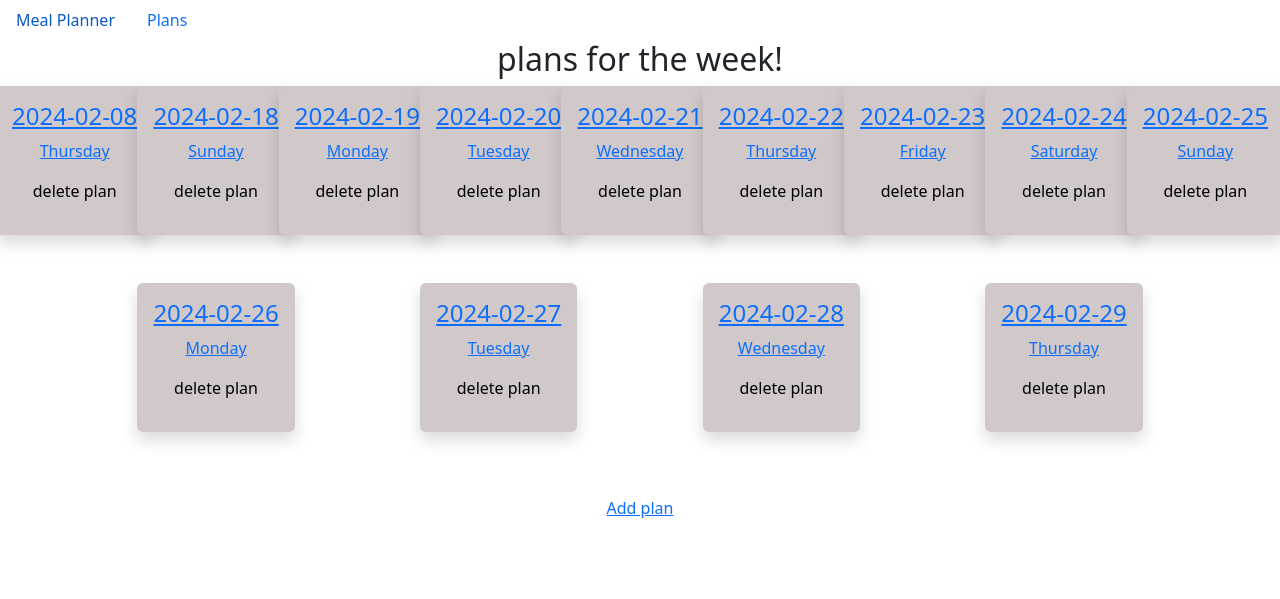
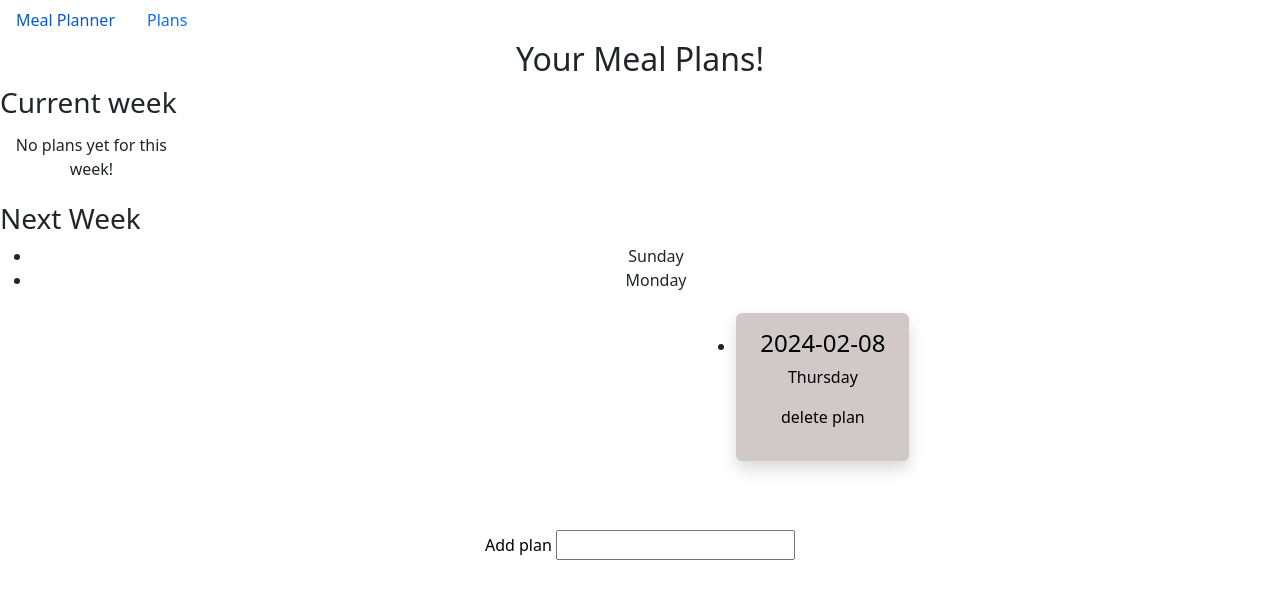
Before and after one commit to CodinApe/meal_planner, a Django app: page /plans/ in a window 1280 px wide. Shown: the top 599 px of the page. Run offline with Django 4.2, Linux system fonts and the light colour scheme; data comes from the database, SQL or seed files in the repository; both versions use the stored data as it was after the commit; some libraries are stand-ins or nearby versions.

Commit message:
styling
began structure and code for plans.html styling and the plans view function. The view now displays current week and next week in two rows,

```diff
--- a/meal_plans/models.py
+++ b/meal_plans/models.py
@@ -13,13 +13,13 @@
     dinner = models.TextField(default="")
     snacks = models.TextField(default="")"""
 
-    current_date = datetime.date.today()
-    the_day = current_date.weekday()
-    week_days = ['Monday', 'Tuesday', 'Wednesday', 'Thursday', 'Friday', 'Saturday', 'Sunday']
-    current_day = week_days[the_day]
+    # current_date = datetime.date.today()
+    # the_day = current_date.weekday()
+    # week_days = ['Monday', 'Tuesday', 'Wednesday', 'Thursday', 'Friday', 'Saturday', 'Sunday']
+    # current_day = week_days[the_day]
 
     # allows user to delete item based on boolean
-    delete_plan = False
+    # delete_plan = False
 
     def clean(self):
         """Performs validation to data and inputs automatically, but this adds a
--- a/meal_plans/static/styles.css
+++ b/meal_plans/static/styles.css
@@ -9,7 +9,7 @@
     font-size: 20px;
 }
 
-h4 a, p a {
+h4 a, p a, div a {
     color: black;
     text-decoration: none;
 }
@@ -19,6 +19,10 @@
     color: black;
 }
 
+.h3Plans {
+    text-align: left;
+}
+
 #plansSection {
     margin: 0 auto;
     text-align: center;
@@ -26,24 +30,60 @@
 }
 
 #todayPlan {
-    /* position: absolute;
-    top: 500px; */
+    width: 25%;
+    margin: 0 auto;
+
 }
 
-#plansList {
-    display: flex;
-    flex-wrap: wrap;
-    flex-direction: row;
-    justify-content: space-evenly;
+.weekPlans {
+    display: grid;
+    grid-template-columns: 1fr 1fr 1fr 1fr 1fr 1fr 1fr;
+    grid-template-rows: 1fr;
+    /* justify-content:left; */
     padding-left: 0;
-    /* flex */
+}
+
+.weekPlans li {
+    margin: 5px;
+}
+
+.planSunday {
+    grid-column: 1/2;
+    grid-row: 1/2;
+}
+
+.planMonday {
+    grid-column: 2/3;
+    grid-row: 1/2;
+}
+
+.planTuesday {
+    grid-column: 3/4;
+    grid-row: 1/2;
+}
+
+.planWednesday {
+    grid-column: 4/5;
+    grid-row: 1/2;
+}
+
+.planThursday {
+    grid-column: 5/6;
+    grid-row: 1/2;
+}
+
+.planFriday {
+    grid-column: 6/7;
+    grid-row: 1/2;
+}
+
+.planSaturday {
+    grid-column: 7/8;
+    grid-row: 1/2;
 }
 
 .planLi {
     background-color: rgb(209, 201, 201);
-    /* margin: 0 auto;
-    border: 2px solid black; */
-
 }
 
 /* plan.html specific */
@@ -53,3 +93,9 @@
     width: 50%;
     flex-direction: row;
 }
+
+/* new_plan  */
+
+#container .items {
+    display: none;
+}
--- a/meal_plans/templates/meal_plans/base.html
+++ b/meal_plans/templates/meal_plans/base.html
@@ -21,7 +21,7 @@
 "https://ajax.googleapis.com/ajax/libs/jqueryui/1.12.1/jquery-ui.min.js">
     </script>
 
-    {% comment %} select 2 {% endcomment %}
+    <!-- select 2 -->
     <link href="https://cdn.jsdelivr.net/npm/select2@4.1.0-rc.0/dist/css/select2.min.css" rel="stylesheet" />
 <script src="https://cdn.jsdelivr.net/npm/select2@4.1.0-rc.0/dist/js/select2.min.js"></script>
 
--- a/meal_plans/templates/meal_plans/plans.html
+++ b/meal_plans/templates/meal_plans/plans.html
@@ -3,21 +3,21 @@
 
 {% block content %}
 <section id="plansSection">
-    <h2>plans for the week!</h2>
-    {% for plan in plans %}
+    <h2>Your Meal Plans!</h2>
+    {% for plan in weekOne %}
     {% if today == plan.date %}
-        <p id="todayPlan" class= "row">
-            <div class="planLi">
-                <a href="{% url 'meal_plans:plan' plan.id %}"><h3>Today: {{ plan.day_of_week }}</h3>
-                    <p>{{ today }} </p></a>
-            </div>
-        </p>
+        <div class="" id="todayPlan">
+            <a href="{% url 'meal_plans:plan' plan.id %}"><h3>Today: </h3>
+                <p>{{ plan.day_of_week }}</p>
+                <p>{{ today }} </p></a>
+        </div>
     {% endif %}
     {% endfor %}
-    <ul id="plansList" class="">
-    {% for plan in plans %}
-    {% if today != plan.date %}
-        <li class= "row">
+
+    <h3 class="h3Plans">Current week</h3>
+    <ul id="weekOnePlans" class="weekPlans">
+    {% for plan in weekOne %}
+        <li class= "plan{{ plan.day_of_week }}">
             <div class="planLi shadow p-3 mb-5 rounded">
                 <a href="{% url 'meal_plans:plan' plan.id %}">
                 <h4 >{{ plan }}</h4>
@@ -26,7 +26,28 @@
                 <p><a href="{% url 'meal_plans:delete_plan' plan.id %}">delete plan</a></p>
             </div>
         </li>
-    {% endif %}
+    {% empty %}
+        <li>No plans yet for this week!</li>
+    {% endfor %}
+    </ul>
+
+    <h3 class="h3Plans">Next Week</h3>
+    <ul>
+        <li>Sunday</li>
+        <li>Monday</li>
+    </ul>
+
+    <ul id="weekTwoPlans" class="weekPlans">
+    {% for plan in weekTwo %}
+        <li class= "plan{{ plan.day_of_week }}">
+            <div class="planLi shadow p-3 mb-5 rounded">
+                <a href="{% url 'meal_plans:plan' plan.id %}">
+                <h4 >{{ plan }}</h4>
+                <p>{{ plan.day_of_week }} </p></a>
+
+                <p><a href="{% url 'meal_plans:delete_plan' plan.id %}">delete plan</a></p>
+            </div>
+        </li>
 
     {% empty %}
         <li>No plans yet for this week!</li>
@@ -34,8 +55,51 @@
     </ul>
 
     <a href="{% url 'meal_plans:new_plan' %}">Add plan</a>
+
+    <input type="text" id="datepicker">
+
+    <script>
+        $(document).ready( function() {
+        $( "#datepicker" ).datepicker({
+            onSelect: function(date) {
+                // Redirect to plans for the selected date
+                window.location.href = "{% url 'meal_plans:plans_for_date' %}?date=" + date;
+            }
+        });
+
+    });
+    </script>
 </section>
 
+<section>
+    <!-- <div class="calendar-container">
+    <header class="calendar-header">
+        <p class="calendar-current-date"></p>
+        <div class="calendar-navigation">
+            <span id="calendar-prev"
+                  class="material-symbols-rounded">
+                chevron_left
+            </span>
+            <span id="calendar-next"
+                  class="material-symbols-rounded">
+                chevron_right
+            </span>
+        </div>
+    </header> -->
 
+    <!-- <div class="calendarContainer">
+        <ul class="daysOfTheWeek">
+            <li>Sun</li>
+            <li>Mon</li>
+            <li>Tue</li>
+            <li>Wed</li>
+            <li>Thu</li>
+            <li>Fri</li>
+            <li>Sat</li>
+        </ul>
+        <ul id="calenderList"></ul>
+    </div> -->
+
+</section>
 
 {% endblock content %}
--- /dev/null
+++ b/meal_plans/templates/meal_plans/plans_template.html
@@ -0,0 +1,2 @@
+<p>HEllo</p>
+<p>bye</p>
--- a/meal_plans/urls.py
+++ b/meal_plans/urls.py
@@ -20,4 +20,6 @@
     path('edit_plan/', views.edit_plan, name='edit_plan'),
 
     path('delete_plan/<int:plan_id>/', views.delete_plan, name='delete_plan'),
+
+    path('plans_for_date', views.plans_for_date, name='plans_for_date'),
 ]
--- a/meal_plans/views.py
+++ b/meal_plans/views.py
@@ -1,9 +1,8 @@
-from django.shortcuts import render, redirect
+from django.shortcuts import render, redirect, get_object_or_404
 from django.forms import formset_factory
 from django.http import HttpResponse, JsonResponse
-from datetime import date
 import calendar
-import datetime
+from datetime import datetime, date, timedelta
 
 from .models import Plan, FoodItem
 
@@ -19,8 +18,19 @@
     """Show all the plans"""
     plans = Plan.objects.order_by('date')
     today = date.today()
+    todaysDate = datetime.now().date()
 
-    context = {'plans': plans, 'today':today}
+    week1Start = todaysDate - timedelta(days=todaysDate.weekday() + 1)
+    week1End = week1Start + timedelta(days=6)
+    week2Start = week1End + timedelta(days=1)
+    week2End = week2Start + timedelta(days=6)
+
+    weekOne = Plan.objects.filter(date__range = [week1Start, week1End])
+    weekTwo = Plan.objects.filter(date__range = [week2Start, week2End])
+
+
+
+    context = {'plans': plans, 'today':today, 'weekOne':weekOne, 'weekTwo': weekTwo}
     return render(request, 'meal_plans/plans.html', context)
 
 def plan(request, plan_id):
@@ -29,6 +39,14 @@
     fooditems = plan.fooditem_set.all().order_by('id')
     context = {'plan': plan, 'fooditems': fooditems}
     return render(request, 'meal_plans/plan.html', context)
+
+# CHATGPT SOLUTION FOR displaying jQuery datepicker and loading plan for day selected
+def plans_for_date(request):
+    if request.method == 'GET':
+        selectedDate = request.GET.get('date')
+        formattedDate = datetime.strptime(selectedDate, "%m/%d/%Y").strftime("%Y-%m-%d")
+        item = get_object_or_404(Plan, date = formattedDate)
+    return render(request, 'meal_plans/plans_template.html', {'item':item})
 
 def new_plan(request):
     """Add a new plan for acertain day"""
```
Also changed, not shown: meal_plans/static/plans.js (added, +124 -0 lines), meal_plans/templates/meal_plans/grid.html (added, +31 -0 lines), meal_plans/templates/meal_plans/new_plan.html (+18 -3 lines), db.sqlite3.
